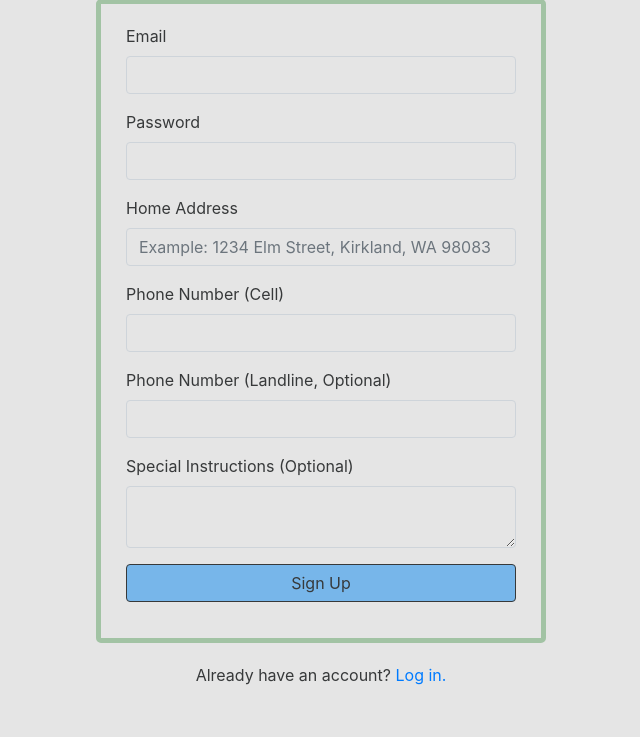
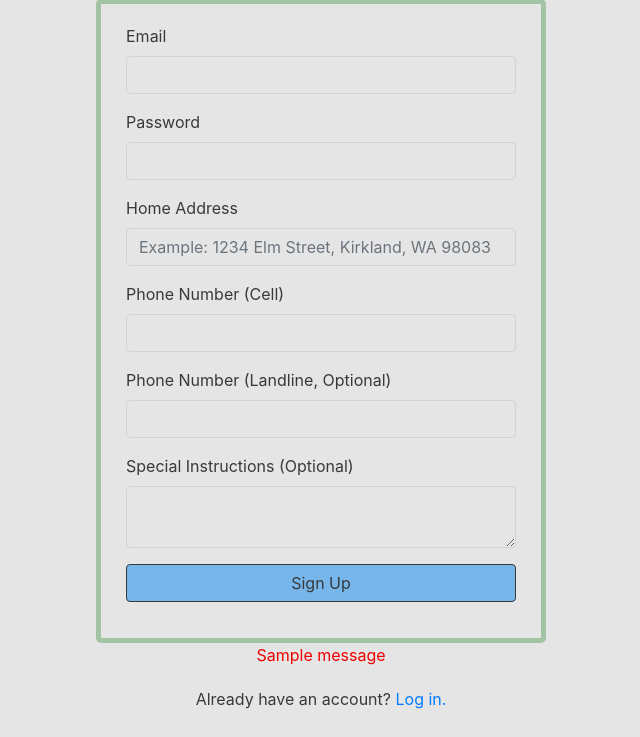
Before and after one commit to noraatfedora/Minerva, a Flask app: page /register in a window 1280 px wide. Shown: the part 142-879 px from the top of the page, without its empty margins (319-959 px from the left). Before the commit the page ends 827 px from the top, so only its background shows below. Run offline with Flask 2, Linux system fonts and the light colour scheme; tables that the repository leaves empty hold one stand-in row (values such as "Sample post"); one stand-in notice (Sample message) is shown; some libraries are stand-ins or nearby versions.

Commit message:
Add error messages

```diff
--- a/src/__init__.py
+++ b/src/__init__.py
@@ -36,7 +36,7 @@ def create_app(test_config=None):
         return render_template('volunteer.html', title = 'Volunteer')
 
     @app.route('/success')
-    def sucesss():
+    def success():
         return render_template('success.html', title = 'Request Submitted')
 
     from . import db
--- a/src/auth.py
+++ b/src/auth.py
@@ -33,8 +33,8 @@ def login():
         if error is None:
             session.clear()
             session['user_id'] = user['id']
-            return redirect(url_for('home'))
-
+            return redirect(url_for('index'))
+        print(error)
         flash(error)
 
     return render_template('auth/login.html', title = "Log In")
@@ -54,7 +54,7 @@ def register():
         error = ""
 
         if not email:
-            error += "Username is required.\n"
+            error += "Email is required.\n"
         elif not password:
             error += "Password is required.\n"
         elif not address:
--- a/src/static/styles/_colors.scss
+++ b/src/static/styles/_colors.scss
@@ -2,4 +2,5 @@ $primaryClr: #e5e5e5;
 $secondaryClr: #a2c3a4;
 $textClr: #37393a;
 $navClr: #77b6ea;
+$errorClr: #EE0000;
 $successClr: #0ab45f;
--- a/src/static/styles/main.css
+++ b/src/static/styles/main.css
@@ -159,6 +159,11 @@ html, body {
   margin-right: 0px;
 }
 
+.flash {
+  color: #EE0000;
+  text-align: center;
+}
+
 h2, h3, h4, h5, h6 {
   color: #77b6ea;
   font-family: "Lilita One", cursive;
--- a/src/static/styles/main.scss
+++ b/src/static/styles/main.scss
@@ -32,6 +32,11 @@ html, body {
     color:$textClr;
     font-size: x-large;
     margin-right: 0px;
+}
+
+.flash {
+    color: $errorClr;
+    text-align: center;
 }
 
 h2, h3, h4, h5, h6 {
--- a/src/templates/auth/login.html
+++ b/src/templates/auth/login.html
@@ -35,7 +35,9 @@
                 </div>
             </div>
         </div>
-
+        {% for message in get_flashed_messages() %}
+            <div class="flash">{{ message }}</div>
+        {% endfor %}
         <div class="register-text">
         <p>New to Minerva? <a href="{{ url_for('auth.register') }}">Create an account.</a></p>
         </div>
--- a/src/templates/auth/register.html
+++ b/src/templates/auth/register.html
@@ -51,7 +51,9 @@
                 </div>
             </div>
         </div>
-
+        {% for message in get_flashed_messages() %}
+            <div class="flash">{{ message }}</div>
+        {% endfor %}
         <div class="register-text">
         <p>Already have an account? <a href="{{ url_for('auth.login') }}">Log in.</a></p>
         </div>
```
Also changed, not shown: 1 other file.
